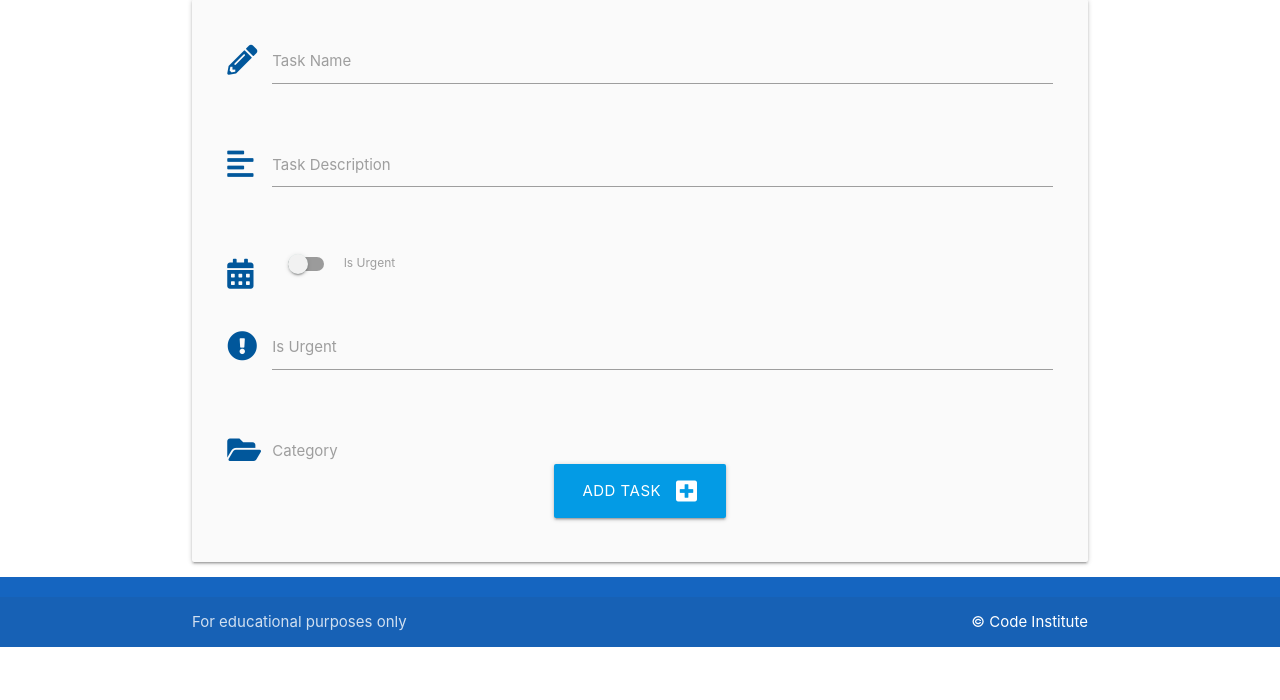
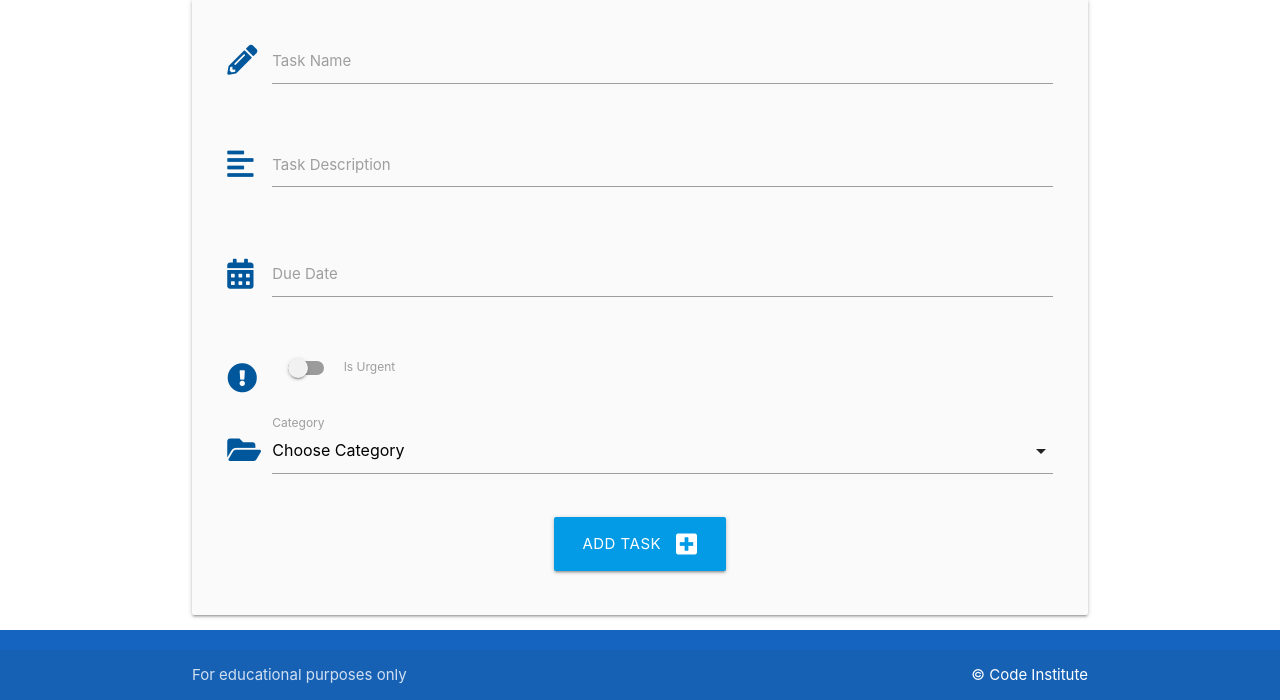
Before and after one commit to Maya-Claveau/flask-sqlalchemy-task-manager, a Flask app: page /add_task in a window 1280 px wide. Shown: the part 160-860 px from the top of the page. Before the commit the page ends 807 px from the top, so only its background shows below. Run offline with Flask 2, Linux system fonts and the light colour scheme; data that the repository does not hold is empty.

Commit message:
add_task function is working

```diff
--- a/taskmanager/static/js/script.js
+++ b/taskmanager/static/js/script.js
@@ -1,20 +1,16 @@
-document.addEventListener('DOMContentLoaded', function () {
+document.addEventListener("DOMContentLoaded", function() {
     // sidenav initialization
-    let sidenav = document.querySelectorAll('.sidenav');
-    M.Sidenav.init(elems, options);
-
+    let sidenav = document.querySelectorAll(".sidenav");
+    M.Sidenav.init(sidenav);
 
     // datepicker initialization
-    let datepicker = document.querySelectorAll('.datepicker');
+    let datepicker = document.querySelectorAll(".datepicker");
     M.Datepicker.init(datepicker, {
         format: "dd mmmm, yyyy",
-        i18n: {
-            done: "Select"
-        }
+        i18n: {done: "Select"}
     });
 
-    // select element initialization
-    let selects = document.querySelectorAll('select');
+    // select initialization
+    let selects = document.querySelectorAll("select");
     M.FormSelect.init(selects);
-
 });
--- a/taskmanager/templates/add_task.html
+++ b/taskmanager/templates/add_task.html
@@ -9,25 +9,32 @@
         <div class="row">
             <div class="input-field col s12">
                 <i class="fas fa-pencil-alt prefix light-blue-text text-darken-4"></i>
-                <input id="task_name" name="task_name" minlength="5" maxlength="50" type="text" class="validate"
-                    required>
+                <input id="task_name" name="task_name" minlength="5" maxlength="50" type="text" class="validate" required>
                 <label for="task_name">Task Name</label>
             </div>
         </div>
-        <!-- task_description -->
+        <!-- task description -->
         <div class="row">
             <div class="input-field col s12">
                 <i class="fas fa-align-left prefix light-blue-text text-darken-4"></i>
-                <textarea id="task_description" name="task_description" minlength="5" maxlength="200" type="text"
-                    class="materialize-textarea validate" required></textarea>
+                <textarea id="task_description" name="task_description" minlength="5" maxlength="200"
+                    type="text" class="materialize-textarea validate" required></textarea>
                 <label for="task_description">Task Description</label>
             </div>
         </div>
-        <!-- due_date -->
+        <!-- due date -->
+        <div class="row">
+            <div class="input-field col s12">
+                <i class="fas fa-calendar-alt prefix light-blue-text text-darken-4"></i>
+                <input id="due_date" name="due_date" type="text" class="datepicker validate" required>
+                <label for="due_date">Due Date</label>
+            </div>
+        </div>
+        <!-- is urgent -->
         <div class="row">
             <div class="input-field col s12">
                 <div class="switch">
-                    <i class="fas fa-calendar-alt prefix light-blue-text text-darken-4"></i>
+                    <i class="fas fa-exclamation-circle prefix light-blue-text text-darken-4"></i>
                     <label for="is_urgent">
                         <input id="is_urgent" name="is_urgent" type="checkbox">
                         <span class="lever"></span>
@@ -36,19 +43,11 @@
                 </div>
             </div>
         </div>
-        <!-- is_urgent -->
-        <div class="row">
-            <div class="input-field col s12">
-                <i class="fas fa-exclamation-circle prefix light-blue-text text-darken-4"></i>
-                <input id="is_urgent" name="is_urgent" type="text" class="validate" required>
-                <label for="is_urgent">Is Urgent</label>
-            </div>
-        </div>
-        <!-- category_id -->
+        <!-- category id -->
         <div class="row">
             <div class="input-field col s12">
                 <i class="fas fa-folder-open prefix light-blue-text text-darken-4"></i>
-                <select name="category_id" id="category_id" class="validate" required>
+                <select id="category_id" name="category_id" class="validate" required>
                     <option value="" disabled selected>Choose Category</option>
                     {% for category in categories %}
                         <option value="{{ category.id }}">{{ category.category_name }}</option>
```
Also changed, not shown: run.py (line endings or trailing spaces).
